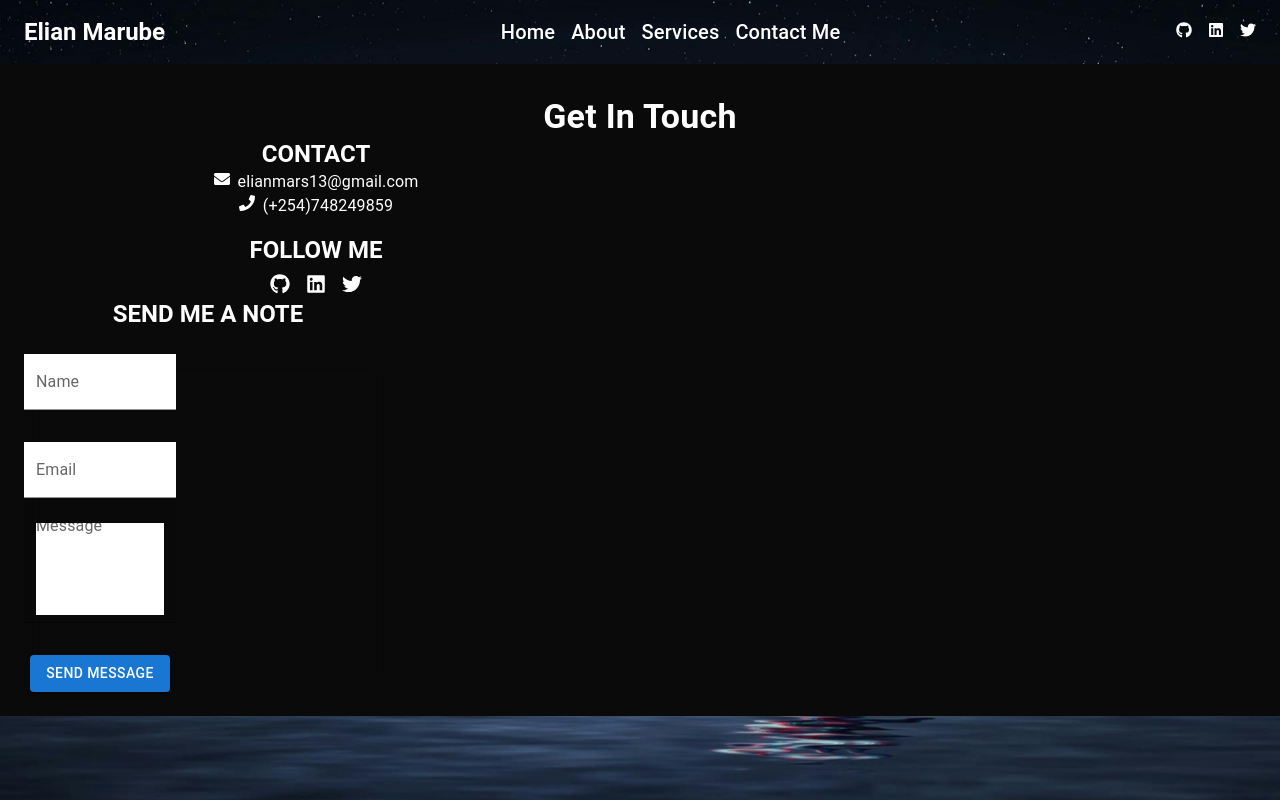
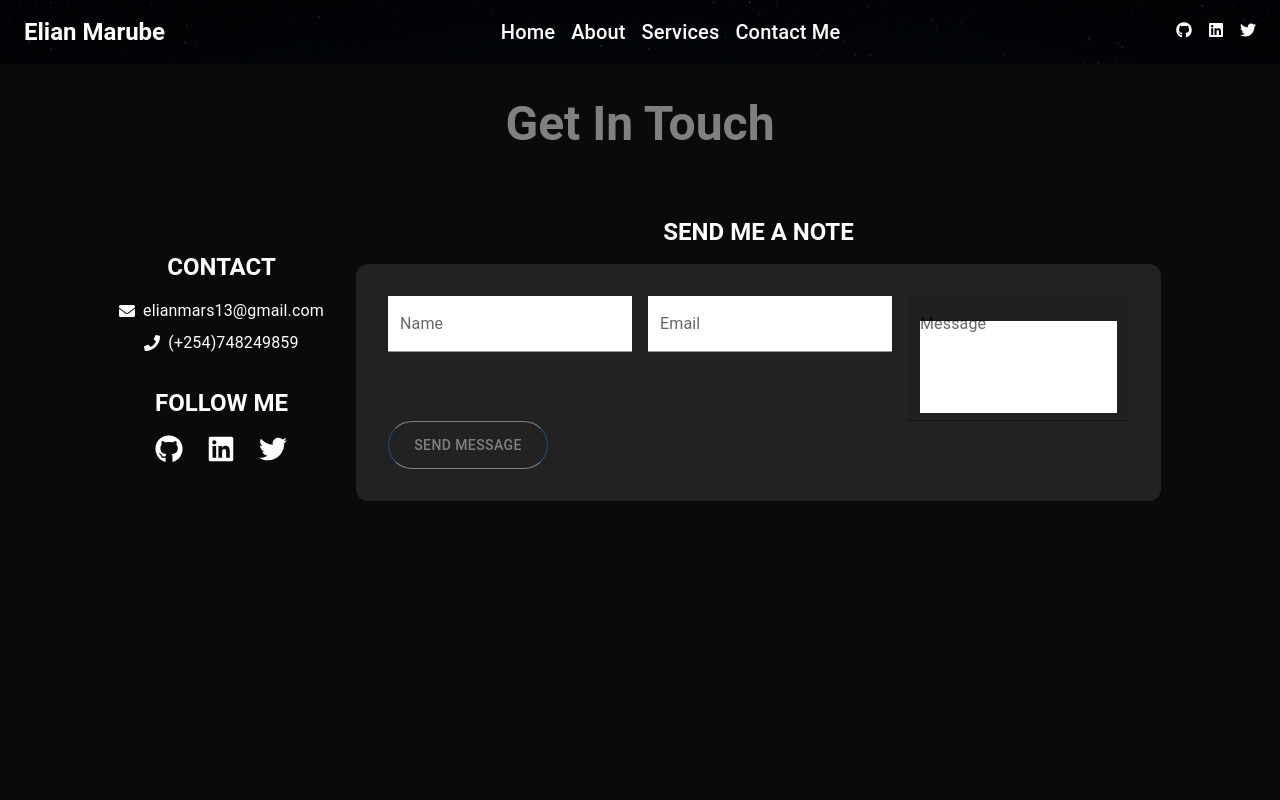
Before and after one commit to Elian-hub/portfolio, a React (Vite) app: page /contact in a window 1280 px wide. Built offline with nearby package versions, Linux system fonts and the light colour scheme.

Commit message:
contact page

```diff
--- a/package.json
+++ b/package.json
@@ -31,7 +31,6 @@
     "eslint-plugin-react-refresh": "^0.4.7",
     "postcss": "^8.4.41",
     "sass": "^1.77.8",
-    "tailwindcss": "^3.4.10",
     "vite": "^5.3.4"
   }
 }
--- a/src/Components/AboutMe/About.jsx
+++ b/src/Components/AboutMe/About.jsx
@@ -18,10 +18,19 @@ const About = () => {
         backgroundColor: 'rgba(10, 10, 10, 1)',
         width: '100%',
         margin: '0',
+        pt: 4,
+        display: 'flex',
+        alignItems: 'center',
+        justifyContent: 'center',
+        alignContent: 'center',
+        flexDirection: 'column',
       }}
     >
-      <Box sx={{ paddingTop: '5%' }}>
-        <Grid2 container spacing={10} mt={2}>
+      <Typography variant='h3' sx={{ color: 'gray' }}>
+        About Me
+      </Typography>
+
+      <Grid2 container spacing={10} mt={2} maxWidth='md'>
         <Grid2 item size={{ xs: 12, md: 6 }}>
           <Typography
             variant='h4'
@@ -30,23 +39,23 @@ const About = () => {
           >
             I&apos;m{' '}
             <span style={{ color: 'blue', fontWeight: 'bold' }}>
-                Elian Marube
+              Elian Marube,
             </span>{' '}
             a Web Developer.
           </Typography>
           <Typography
-              variant='h6'
-              style={{ textAlign: 'left', color: 'grey' }}
+            variant='body1'
+            style={{ textAlign: 'justify', color: 'grey' }}
             sx={{ mt: 2 }}
           >
-              I am a passionate developer with expertise in React JS,
-              JavaScript, HTML, CSS, and Material UI. My skill set extends
-              beyond front-end development to include graphic design, showcasing
-              my creativity and attention to detail.
+            I am a passionate developer with expertise in React JS, JavaScript,
+            HTML, CSS, and Material UI. My skill set extends beyond front-end
+            development to include graphic design, showcasing my creativity and
+            attention to detail.
           </Typography>
           <Typography
-              variant='h6'
-              style={{ textAlign: 'left', color: 'grey' }}
+            variant='body1'
+            style={{ textAlign: 'justify', color: 'grey' }}
             sx={{ mt: 2 }}
           >
             I am also proficient in Solidity, allowing me to explore and
@@ -61,34 +70,45 @@ const About = () => {
           size={{ xs: 12, md: 6 }}
           sx={{ display: 'flex', flexDirection: 'column' }}
           gap={4}
-            mt={4}
+          mt={15}
         >
           <Box style={{ textAlign: 'left', color: 'grey' }}>
             <Typography variant='h6'>
-                <strong>Name:</strong>Elian Marube
+              <strong style={{ color: 'white', opacity: '70%' }}>Name: </strong>
+              Elian Marube
             </Typography>
             <Typography variant='h6'>
-                <strong>Email:</strong>
+              <strong style={{ color: 'white', opacity: '70%' }}>
+                Email:{' '}
+              </strong>
               <Link href={`mailto:${email}`} color='blue' underline='hover'>
                 {email}
               </Link>
             </Typography>
             <Typography variant='h6'>
-                <strong>Age:</strong>22
+              <strong style={{ color: 'white', opacity: '70%' }}>Age: </strong>
+              22
             </Typography>
             <Typography variant='h6'>
-                <strong>Location:</strong>Nakuru, Kenya.
+              <strong style={{ color: 'white', opacity: '70%' }}>
+                Location:{' '}
+              </strong>
+              Nakuru, Kenya.
             </Typography>
           </Box>
           <Box>
             <Button
               href={cvUrl}
-                variant='contained'
+              variant='outlined'
               sx={{
-                  color: 'white',
-                  height: '40px',
-                  width: '350px',
+                backgroundColor: 'transparent',
+                height: '3rem',
+                width: '10rem',
                 display: 'flex',
+                borderRadius: '1.5rem',
+                color: 'grey',
+                borderBlockColor: 'grey',
+                '&:hover': { borderBlockColor: 'blue', color: 'white' },
               }}
             >
               Download CV
@@ -109,7 +129,7 @@ const About = () => {
           }}
         >
           <Box>
-              <Stack direction={'column'}>
+            <Stack direction={'column'} alignItems={'center'}>
               <Typography variant='h2' sx={{ color: 'grey' }}>
                 3+
               </Typography>
@@ -131,7 +151,6 @@ const About = () => {
         </Stack>
       </Grid2>
     </Box>
-    </Box>
   );
 };
 
--- a/src/Components/Contact/Contact.jsx
+++ b/src/Components/Contact/Contact.jsx
@@ -45,7 +45,6 @@ const Contact = () => {
       setEmailValid(false);
       return;
     }
-
     if (message.trim().length === 0) {
       setMessageValid(false);
       return;
@@ -56,74 +55,100 @@ const Contact = () => {
     <Box
       sx={{
         backgroundColor: 'rgba(10, 10, 10, 1)',
-        width: '100%',
+        height: '100vh',
         margin: '0',
         pt: 4,
+        px: 4,
       }}
     >
-      <Typography variant='h4' sx={{ color: 'white', fontWeight: 'bold' }}>
+      <Typography
+        variant='h3'
+        sx={{ color: 'gray', fontWeight: 'bold', textAlign: 'center' }}
+      >
         Get In Touch
       </Typography>
-      <Grid2 container spacing={2}>
-        <Grid2 item size={{ xs: 12, md: 6 }}>
-          <Typography variant='h5' sx={{ color: 'white', fontWeight: 'bold' }}>
+
+      <Grid2
+        container
+        spacing={4}
+        justifyContent='center'
+        alignItems='center'
+        sx={{ mt: 8, px: 3 }}
+      >
+        <Grid2 item xs={12} md={6} sx={{ textAlign: 'center' }}>
+          <Typography
+            variant='h5'
+            sx={{ color: 'white', fontWeight: 'bold', mb: 2 }}
+          >
             CONTACT
           </Typography>
           <Box>
-            <Typography variant='body1' sx={{ color: 'white' }}>
-              <FaEnvelope style={{ marginRight: '8px' }} />
-              elianmars13@gmail.com
+            <Typography
+              variant='body1'
+              sx={{
+                color: 'white',
+                display: 'flex',
+                alignItems: 'center',
+                justifyContent: 'center',
+                gap: 1,
+              }}
+            >
+              <FaEnvelope /> elianmars13@gmail.com
             </Typography>
-            <Typography variant='body1' sx={{ color: 'white' }}>
-              <FaPhone style={{ marginRight: '8px' }} />
-              (+254)748249859
+            <Typography
+              variant='body1'
+              sx={{
+                color: 'white',
+                display: 'flex',
+                alignItems: 'center',
+                justifyContent: 'center',
+                gap: 1,
+                mt: 1,
+              }}
+            >
+              <FaPhone /> (+254)748249859
             </Typography>
           </Box>
-          <Box
-            sx={{
-              display: 'flex',
-              flexDirection: 'column',
-              alignItems: 'center',
-              mt: 2,
-            }}
-          >
+
+          <Box sx={{ mt: 4 }}>
             <Typography
               variant='h5'
-              sx={{ color: 'white', fontWeight: 'bold', mb: 1 }}
+              sx={{ color: 'white', fontWeight: 'bold', mb: 2 }}
             >
               FOLLOW ME
             </Typography>
-
-            <Box sx={{ display: 'flex', gap: 2, justifyContent: 'center' }}>
+            <Box sx={{ display: 'flex', justifyContent: 'center', gap: 3 }}>
               <a href={urlGitHub} target='_blank' rel='noopener noreferrer'>
-                <FaGithub color='white' size={20} />
+                <FaGithub color='white' size={28} />
               </a>
               <a href={urlLinkedIn} target='_blank' rel='noopener noreferrer'>
-                <FaLinkedin color='white' size={20} />
+                <FaLinkedin color='white' size={28} />
               </a>
               <a href={urlTwitter} target='_blank' rel='noopener noreferrer'>
-                <FaTwitter color='white' size={20} />
+                <FaTwitter color='white' size={28} />
               </a>
             </Box>
           </Box>
-          <Grid2 item size={{ xs: 12, md: 8 }}>
+        </Grid2>
+
+        <Grid2 item xs={12} md={6} sx={{ textAlign: 'center' }}>
           <Typography
             variant='h5'
-              sx={{ color: 'white', fontWeight: 'bold' }}
+            sx={{ color: 'white', fontWeight: 'bold', mb: 2 }}
           >
             SEND ME A NOTE
           </Typography>
-            <Box sx={{ p: 3 }}>
           <Box
-                onSubmit={submitHandler}
-                component='form'
             sx={{
-                  backgroundColor: 'transparent',
+              backgroundColor: 'rgba(255,255,255,0.1)',
+              p: 4,
+              borderRadius: '12px',
               backdropFilter: 'blur(10px)',
             }}
           >
-                <Grid2 container spacing={8}>
-                  <Grid2 item size={{ xs: 12, md: 6 }}>
+            <Box component='form' onSubmit={submitHandler}>
+              <Grid2 container spacing={2}>
+                <Grid2 item xs={12} sm={6}>
                   <TextField
                     fullWidth
                     label='Name'
@@ -134,12 +159,12 @@ const Contact = () => {
                     helperText={!nameValid && 'Please input a name'}
                     onChange={nameHandler}
                     sx={{
-                        borderRadius: '1rem',
+                      borderRadius: '8px',
                       input: { backgroundColor: 'white' },
-                        mb: 4,
                     }}
                   />
-
+                </Grid2>
+                <Grid2 item xs={12} sm={6}>
                   <TextField
                     fullWidth
                     label='Email'
@@ -150,17 +175,12 @@ const Contact = () => {
                     helperText={!emailValid && 'Please input an email'}
                     onChange={emailHandler}
                     sx={{
-                        borderRadius: '1rem',
+                      borderRadius: '8px',
                       input: { backgroundColor: 'white' },
                     }}
                   />
-
-                    <Grid2>
-                      <Grid2
-                        item
-                        size={{ xs: 12, md: 12 }}
-                        sx={{ paddingBottom: '2rem' }}
-                      >
+                </Grid2>
+                <Grid2 item xs={12}>
                   <TextField
                     fullWidth
                     label='Message'
@@ -176,14 +196,24 @@ const Contact = () => {
                   />
                 </Grid2>
               </Grid2>
-                    <Button variant='contained' type='submit'>
+              <Button
+                type='submit'
+                variant='outlined'
+                sx={{
+                  backgroundColor: 'transparent',
+                  height: '3rem',
+                  width: '10rem',
+                  display: 'flex',
+                  borderRadius: '3rem',
+                  color: 'grey',
+                  borderBlockColor: 'grey',
+                  '&:hover': { borderBlockColor: 'blue', color: 'white' },
+                }}
+              >
                 Send Message
               </Button>
-                  </Grid2>
-                </Grid2>
             </Box>
           </Box>
-          </Grid2>
         </Grid2>
       </Grid2>
     </Box>
--- a/src/Components/Header/Header.jsx
+++ b/src/Components/Header/Header.jsx
@@ -1,5 +1,5 @@
 import { useState } from 'react';
-import { Link } from 'react-router-dom';
+import { Link, useLocation } from 'react-router-dom';
 import {
   Box,
   Typography,
@@ -16,6 +16,7 @@ import { FaLinkedin, FaGithub, FaTwitter } from 'react-icons/fa';
 
 const Header = () => {
   const [drawerOpen, setDrawerOpen] = useState(false);
+  const location = useLocation();
 
   const urlLinkedIn =
     'https://www.linkedin.com/in/elian-marube-2891a52bb?utm_source=share&utm_campaign=share_via&utm_content=profile&utm_medium=android_app';
@@ -37,7 +38,8 @@ const Header = () => {
     <AppBar
       position='sticky'
       sx={{
-        background: 'transparent',
+        background:
+          location.pathname === '/' ? 'transparent' : 'rgba(0, 0, 0, 0.7)',
         width: '100%',
         left: 0,
         right: 0,
--- a/src/scss/main.scss
+++ b/src/scss/main.scss
@@ -1,4 +1,4 @@
-$primary-color: rgb(40, 41, 41);
+$primary-color: rgb(5, 34, 34);
 
 body {
   background-color: $primary-color;
--- a/tailwind.config.js
+++ /dev/null
@@ -1,8 +0,0 @@
-/** @type {import('tailwindcss').Config} */
-export default {
-  content: ['./index.html', './src/**/*.{js,ts,jsx,tsx}'],
-  theme: {
-    extend: {},
-  },
-  plugins: [],
-};
```
Lines whose indentation alone changed are shown as unchanged.
